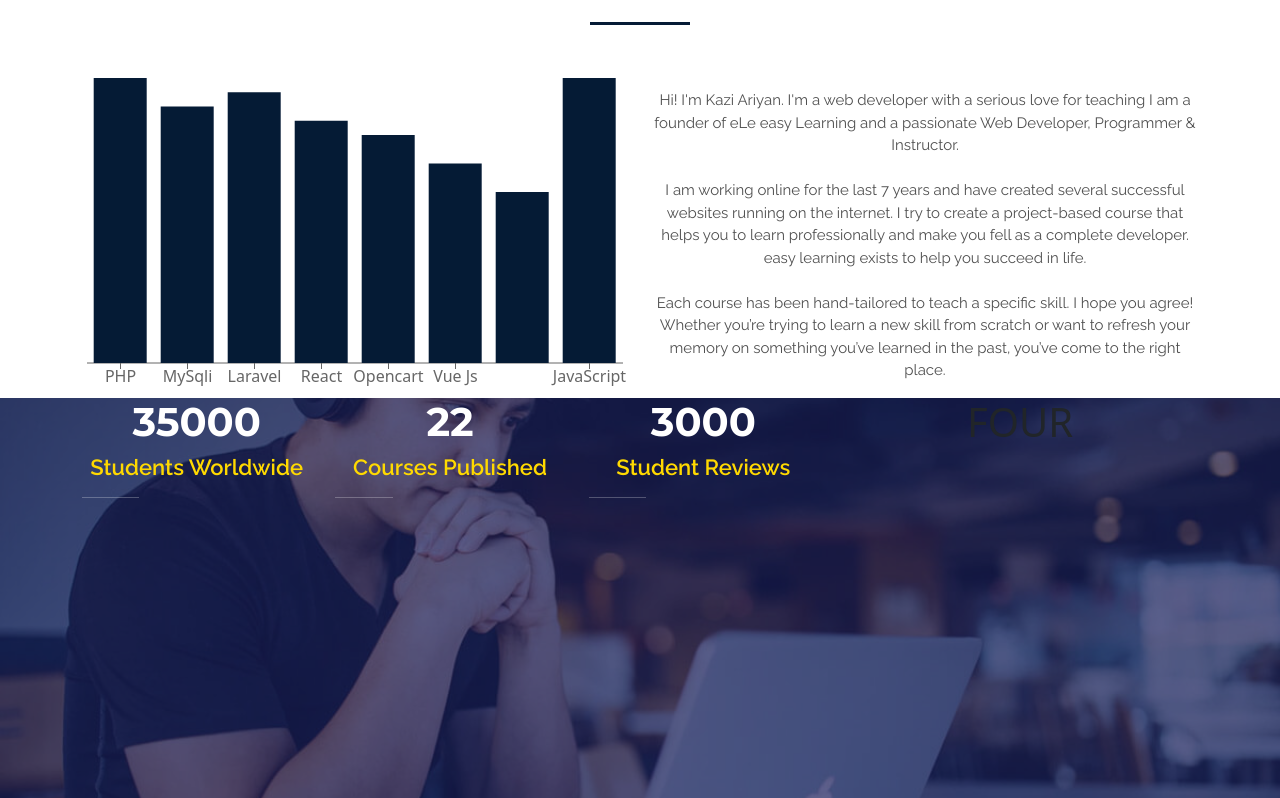
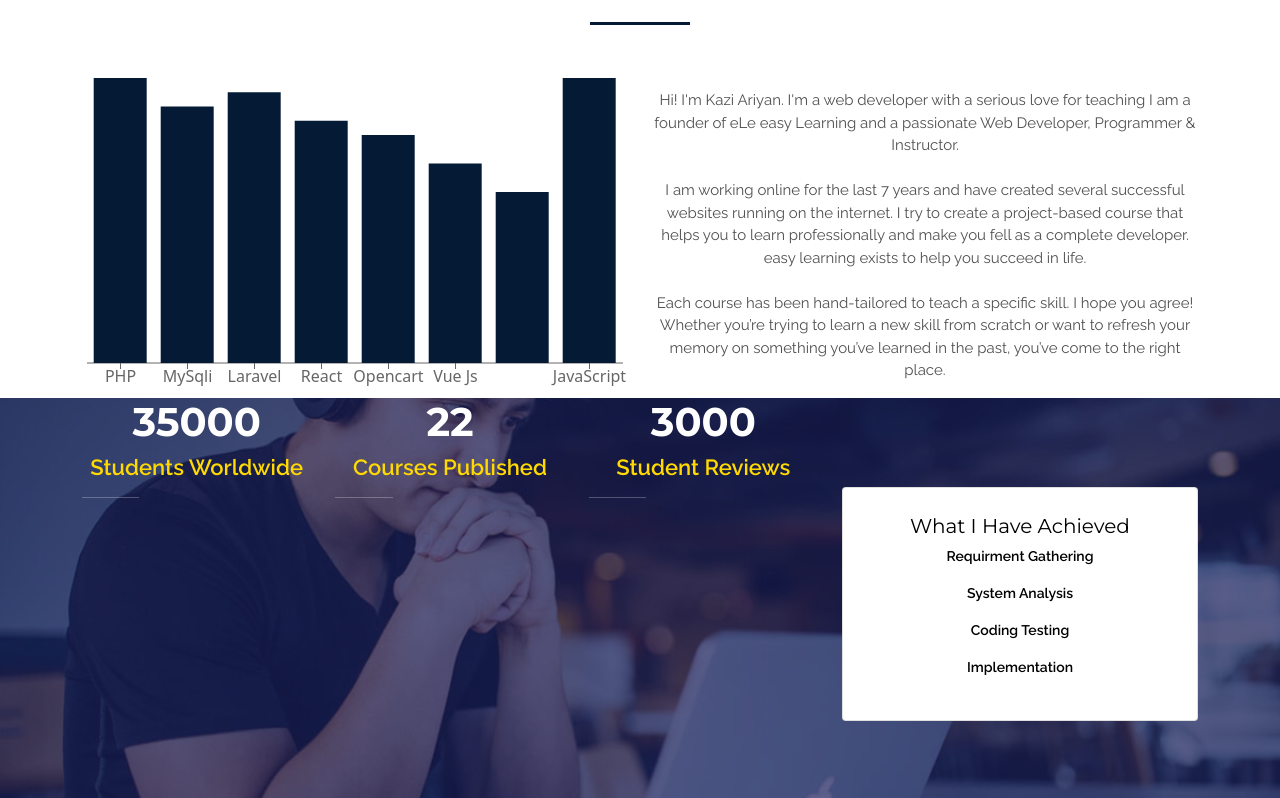
Before and after one commit to jvnagarjuna/react-js-website-project, a React (Create React App) app: page / in a window 1280 px wide. Shown: the part 1203-2001 px from the top of the page. Built offline with nearby package versions, Linux system fonts and the light colour scheme; a web font is replaced by a local one.

Commit message:
Summary Component Part 3

```diff
--- a/src/asset/css/custom.css
+++ b/src/asset/css/custom.css
@@ -150,3 +150,20 @@
 .countSection {
   margin-top: 20%;
 }
+.cardTitle {
+  color: #000000;
+  font-family: 'Montserrat', sans-serif;
+  font-weight: 700;
+  font-size: 15px;
+}
+.cardSubTitle {
+  color: #000000;
+  font-family: 'Raleway', sans-serif;
+  font-weight: 600;
+  font-size: 14px;
+}
+.workCard {
+  margin-top: 25%;
+  padding: 10px 10px 10px 10px;
+  border-radius: 3px;
+}
--- a/src/components/Summary/Summary.jsx
+++ b/src/components/Summary/Summary.jsx
@@ -1,5 +1,5 @@
 import React, { Component, Fragment } from 'react';
-import { Col, Container, Row } from 'react-bootstrap';
+import { Card, Col, Container, Row } from 'react-bootstrap';
 
 class Summary extends Component {
   render() {
@@ -32,7 +32,27 @@ class Summary extends Component {
                 </Col>
 
                 <Col lg={4} md={6} sm={12}>
-                  <h1>FOUR </h1>
+                  <Card className="workCard">
+                    <Card.Body>
+                      <Card.Title className="cardTitle">
+                        What I Have Achieved
+                      </Card.Title>
+                      <Card.Text>
+                        <p className="cardSubTitle text-justify">
+                          Requirment Gathering{' '}
+                        </p>
+                        <p className="cardSubTitle text-justify">
+                          System Analysis{' '}
+                        </p>
+                        <p className="cardSubTitle text-justify">
+                          Coding Testing{' '}
+                        </p>
+                        <p className="cardSubTitle text-justify">
+                          Implementation{' '}
+                        </p>
+                      </Card.Text>
+                    </Card.Body>
+                  </Card>
                 </Col>
               </Row>
             </Container>
```
